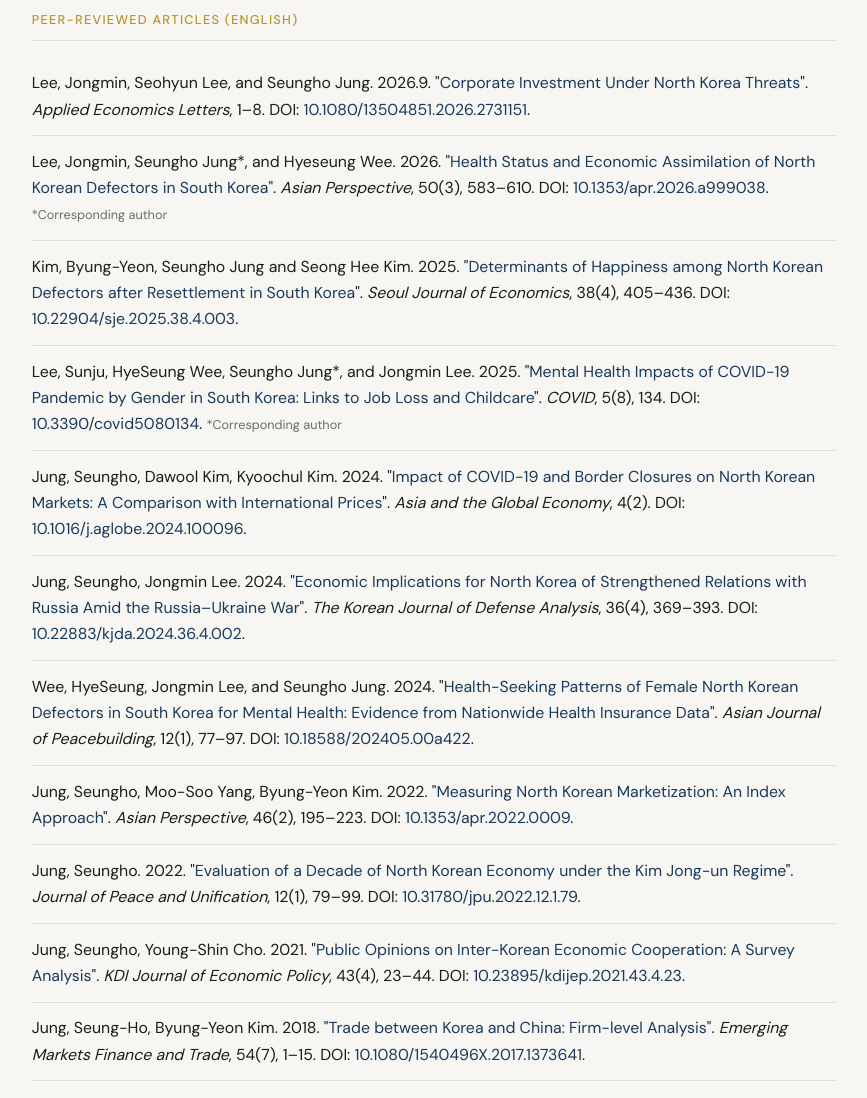
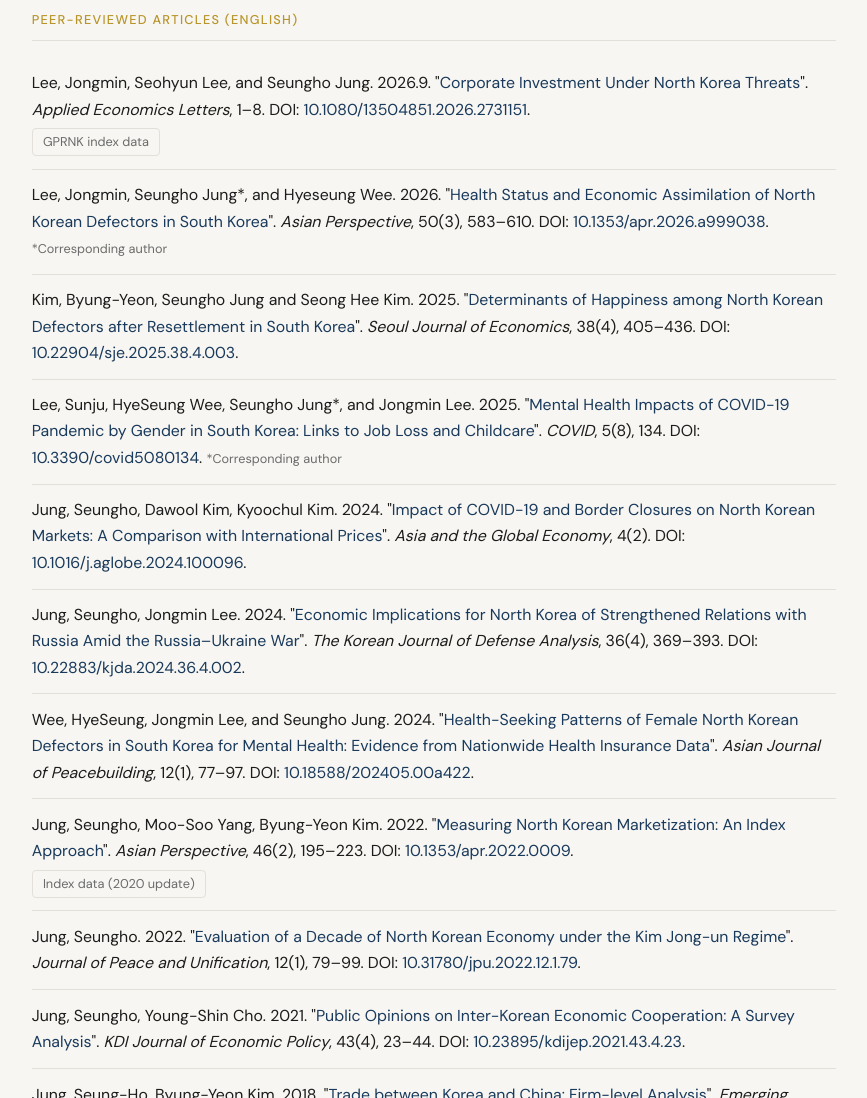
Before and after one commit to shjpeace-cloud/academic, a plain HTML site: page publications.html in a window 1280 px wide. Shown: the part 320-1418 px from the top of the page, without its empty margins (206-1073 px from the left). Drawn offline with nearby package versions, Linux system fonts and the light colour scheme.

Commit message:
Publications: link GPRNK and marketization papers to their data pages
Co-Authored-By: Claude Opus 5.5 <noreply@anthropic.com>

```diff
--- a/data/publications.json
+++ b/data/publications.json
@@ -9,7 +9,9 @@
     "journal": "Applied Economics Letters",
     "pages": "1–8",
     "doi": "10.1080/13504851.2026.2731151",
-    "url": "https://doi.org/10.1080/13504851.2026.2731151"
+    "url": "https://doi.org/10.1080/13504851.2026.2731151",
+    "extra_url": "gprnk.html",
+    "extra_label": "GPRNK index data"
   },
   {
     "id": 55,
@@ -386,7 +388,9 @@
     "issue": "2",
     "pages": "195–223",
     "doi": "10.1353/apr.2022.0009",
-    "url": "https://doi.org/10.1353/apr.2022.0009"
+    "url": "https://doi.org/10.1353/apr.2022.0009",
+    "extra_url": "marketization.html",
+    "extra_label": "Index data (2020 update)"
   },
   {
     "id": 23,
--- a/publications.html
+++ b/publications.html
@@ -56,6 +56,7 @@
       <div class="pub-section-title">Peer-reviewed Articles (English)</div>
       <div class="pub-item">
         Lee, Jongmin, Seohyun Lee, and Seungho Jung. 2026.9. "<a href="https://doi.org/10.1080/13504851.2026.2731151" target="_blank">Corporate Investment Under North Korea Threats</a>". <em>Applied Economics Letters</em>, 1–8. DOI: <a href="https://doi.org/10.1080/13504851.2026.2731151" target="_blank">10.1080/13504851.2026.2731151</a>.
+        <div class="pub-links"><a class="pub-link" href="gprnk.html" target="_blank">GPRNK index data</a></div>
       </div>
       <div class="pub-item">
         Lee, Jongmin, Seungho Jung*, and Hyeseung Wee. 2026. "<a href="https://doi.org/10.1353/apr.2026.a999038" target="_blank">Health Status and Economic Assimilation of North Korean Defectors in South Korea</a>". <em>Asian Perspective</em>, 50(3), 583–610. DOI: <a href="https://doi.org/10.1353/apr.2026.a999038" target="_blank">10.1353/apr.2026.a999038</a>. <span class="pub-corr">*Corresponding author</span>
@@ -77,6 +78,7 @@
       </div>
       <div class="pub-item">
         Jung, Seungho, Moo-Soo Yang, Byung-Yeon Kim. 2022. "<a href="https://doi.org/10.1353/apr.2022.0009" target="_blank">Measuring North Korean Marketization: An Index Approach</a>". <em>Asian Perspective</em>, 46(2), 195–223. DOI: <a href="https://doi.org/10.1353/apr.2022.0009" target="_blank">10.1353/apr.2022.0009</a>.
+        <div class="pub-links"><a class="pub-link" href="marketization.html" target="_blank">Index data (2020 update)</a></div>
       </div>
       <div class="pub-item">
         Jung, Seungho. 2022. "<a href="https://doi.org/10.31780/jpu.2022.12.1.79" target="_blank">Evaluation of a Decade of North Korean Economy under the Kim Jong-un Regime</a>". <em>Journal of Peace and Unification</em>, 12(1), 79–99. DOI: <a href="https://doi.org/10.31780/jpu.2022.12.1.79" target="_blank">10.31780/jpu.2022.12.1.79</a>.
```
